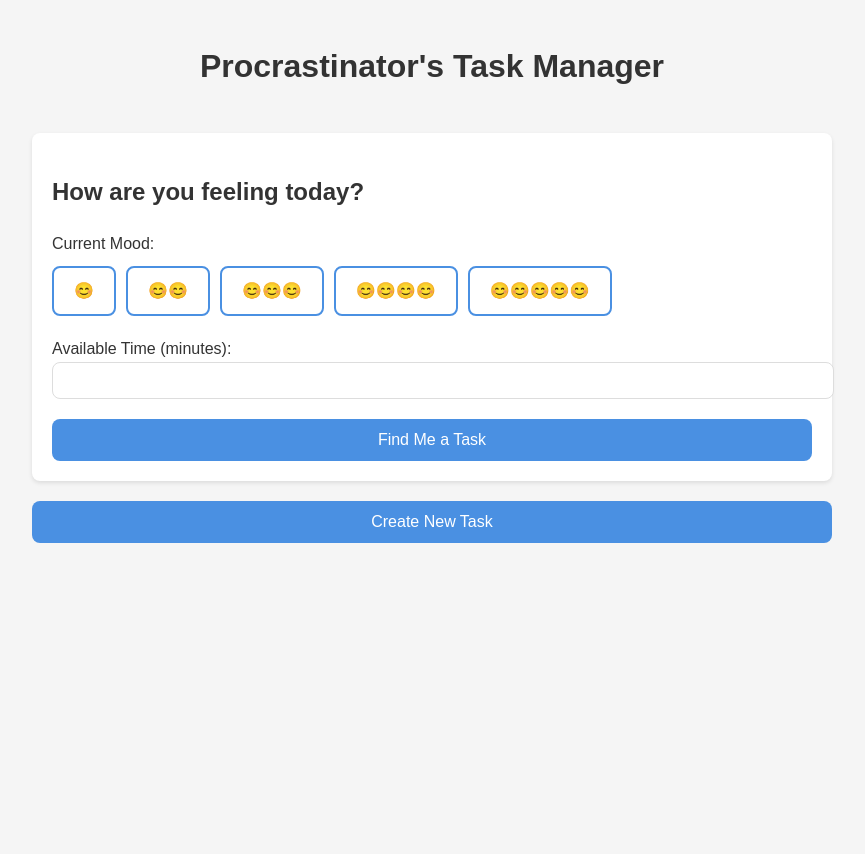
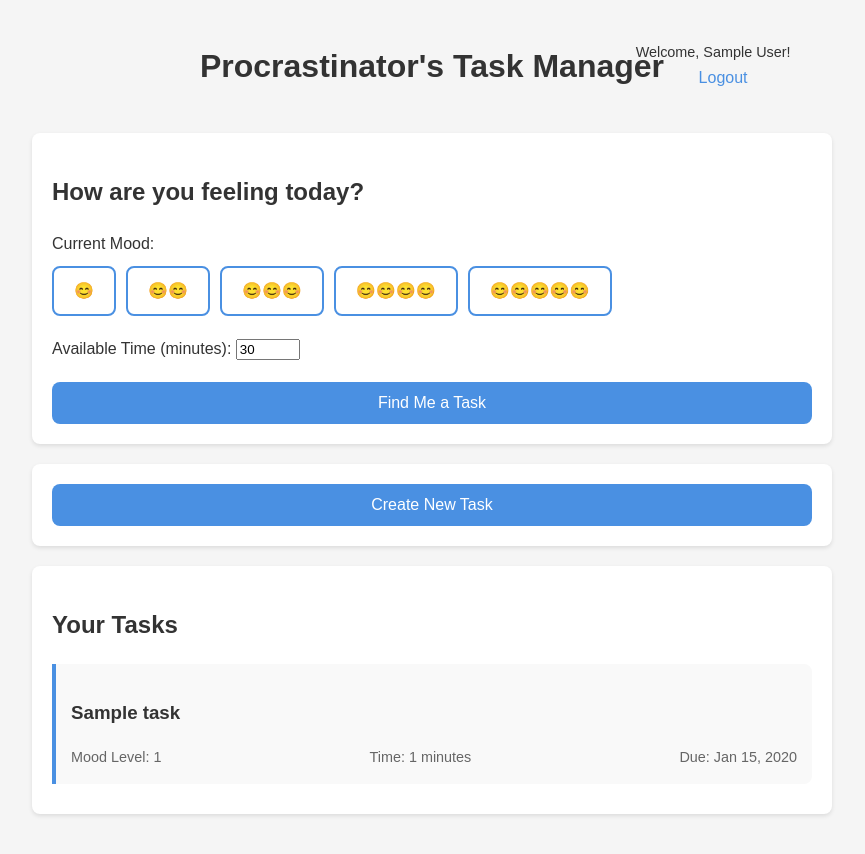
Before and after one commit to bvnderb/whatsnextai, a PHP site: page /procrastinator/ in a window 1280 px wide. Shown: the whole page, without its empty margins (208-1073 px from the left). Before the commit the page ends 543 px from the top, so only its background shows below. Run offline with PHP 8.4, Linux system fonts and the light colour scheme; the visitor is signed in with stand-in values (Sample User, id 1); tables that the repository leaves empty hold one stand-in row (values such as "Sample post").

Commit message:
semi working code

```diff
--- /dev/null
+++ b/config/config.php
@@ -0,0 +1,22 @@
+<?php
+// Error reporting
+error_reporting(E_ALL);
+ini_set('display_errors', 1);
+
+// Session configuration
+ini_set('session.cookie_httponly', 1);
+ini_set('session.use_only_cookies', 1);
+ini_set('session.cookie_secure', 1);
+
+// Time zone
+date_default_timezone_set('UTC');
+
+// Database configuration
+define('DB_HOST', 'localhost');
+define('DB_NAME', 'procrastinator_db');
+define('DB_USER', 'root');
+define('DB_PASS', '');
+
+// Application URLs
+define('BASE_URL', 'http://localhost/procrastinator/public');
+?>
--- a/config/database.php
+++ b/config/database.php
@@ -1,9 +1,11 @@
 <?php
+require_once 'config.php';
+
 class Database {
-    private $host = "localhost";
-    private $db_name = "procrastinator_db";
-    private $username = "root";
-    private $password = "";
+    private $host = DB_HOST;
+    private $db_name = DB_NAME;
+    private $username = DB_USER;
+    private $password = DB_PASS;
     private $conn;
 
     public function getConnection() {
@@ -11,13 +13,20 @@ class Database {
 
         try {
             $this->conn = new PDO(
-                "mysql:host=" . $this->host . ";dbname=" . $this->db_name,
+                "mysql:host=" . $this->host .
+                ";dbname=" . $this->db_name .
+                ";charset=utf8mb4",
                 $this->username,
-                $this->password
+                $this->password,
+                array(
+                    PDO::ATTR_ERRMODE => PDO::ERRMODE_EXCEPTION,
+                    PDO::ATTR_EMULATE_PREPARES => false,
+                    PDO::MYSQL_ATTR_INIT_COMMAND => "SET NAMES utf8mb4"
+                )
             );
-            $this->conn->setAttribute(PDO::ATTR_ERRMODE, PDO::ERRMODE_EXCEPTION);
         } catch(PDOException $e) {
-            echo "Connection Error: " . $e->getMessage();
+            error_log("Connection Error: " . $e->getMessage());
+            throw new Exception("Database connection error");
         }
 
         return $this->conn;
--- a/includes/auth.php
+++ b/includes/auth.php
@@ -8,6 +8,7 @@ class Auth {
     }
 
     public function register($firstName, $lastName, $email, $password) {
+        try {
             // Validate input
             if (empty($firstName) || empty($lastName) || empty($email) || empty($password)) {
                 return ["success" => false, "message" => "All fields are required"];
@@ -17,7 +18,6 @@ class Auth {
                 return ["success" => false, "message" => "Invalid email format"];
             }
 
-        try {
             // Check if email exists
             $stmt = $this->conn->prepare("SELECT id FROM users WHERE email = ?");
             $stmt->execute([$email]);
@@ -33,8 +33,8 @@ class Auth {
 
             // Insert user
             $stmt = $this->conn->prepare("
-                INSERT INTO users (first_name, last_name, email, password, verification_token)
-                VALUES (?, ?, ?, ?, ?)
+                INSERT INTO users (first_name, last_name, email, password, verification_token, email_verified)
+                VALUES (?, ?, ?, ?, ?, TRUE)
             ");
 
             $stmt->execute([
@@ -45,10 +45,7 @@ class Auth {
                 $verificationToken
             ]);
 
-            // Send verification email
-            $this->sendVerificationEmail($email, $verificationToken);
-
-            return ["success" => true, "message" => "Registration successful. Please check your email to verify your account."];
+            return ["success" => true, "message" => "Registration successful. Please login."];
         } catch (Exception $e) {
             return ["success" => false, "message" => "Registration failed: " . $e->getMessage()];
         }
@@ -57,7 +54,7 @@ class Auth {
     public function login($email, $password) {
         try {
             $stmt = $this->conn->prepare("
-                SELECT id, password, email_verified
+                SELECT id, password, email_verified, first_name
                 FROM users
                 WHERE email = ?
             ");
@@ -76,6 +73,7 @@ class Auth {
             if (password_verify($password, $user['password'])) {
                 session_start();
                 $_SESSION['user_id'] = $user['id'];
+                $_SESSION['first_name'] = $user['first_name'];
                 return ["success" => true, "message" => "Login successful"];
             }
 
@@ -85,14 +83,15 @@ class Auth {
         }
     }
 
-    private function sendVerificationEmail($email, $token) {
-        $to = $email;
-        $subject = "Verify your email address";
-        $message = "Please click the following link to verify your email: \n";
-        $message .= "http://yourdomain.com/verify.php?token=" . $token;
-        $headers = "From: noreply@yourdomain.com";
+    public function isLoggedIn() {
+        return isset($_SESSION['user_id']);
+    }
 
-        mail($to, $subject, $message, $headers);
+    public function logout() {
+        session_start();
+        session_destroy();
+        header("Location: login.php");
+        exit();
     }
 }
 ?>
--- a/includes/tasks.php
+++ b/includes/tasks.php
@@ -9,32 +9,32 @@ class TaskManager {
 
     public function createTask($userId, $data) {
         try {
+            // Convert checkbox 'on' value to boolean
+            $isRecurring = isset($data['is_recurring']) ? 1 : 0;
+
             $stmt = $this->conn->prepare("
                 INSERT INTO tasks
-                (user_id, title, description, mood_level, estimated_time, deadline, priority, category_id, is_recurring)
-                VALUES (?, ?, ?, ?, ?, ?, ?, ?, ?)
+                (user_id, title, description, mood_level, estimated_time, deadline, is_recurring)
+                VALUES (?, ?, ?, ?, ?, ?, ?)
             ");
 
             $stmt->execute([
                 $userId,
                 $data['title'],
-                $data['description'],
+                $data['description'] ?? null,
                 $data['mood_level'],
                 $data['estimated_time'],
-                $data['deadline'],
-                $data['priority'] ?? 1,
-                $data['category_id'] ?? null,
-                $data['is_recurring'] ?? false
+                $data['deadline'] ?? null,
+                $isRecurring
             ]);
 
             $taskId = $this->conn->lastInsertId();
 
-            // Handle recurring task settings if applicable
-            if ($data['is_recurring'] && isset($data['recurring'])) {
+            if ($isRecurring && isset($data['recurring'])) {
                 $this->createRecurringTask($taskId, $data['recurring']);
             }
 
-            return ["success" => true, "task_id" => $taskId];
+            return ["success" => true, "message" => "Task created successfully"];
         } catch (Exception $e) {
             return ["success" => false, "message" => "Failed to create task: " . $e->getMessage()];
         }
@@ -42,14 +42,16 @@ class TaskManager {
 
     public function selectTask($userId, $currentMood, $availableTime) {
         try {
-            // Start with strict mood level matching
+            // Get appropriate mood levels based on current mood
             $moodLevels = $this->getMoodLevels($currentMood);
 
-            $stmt = $this->conn->prepare("
+            $placeholders = str_repeat('?,', count($moodLevels) - 1) . '?';
+
+            $sql = "
                 SELECT * FROM tasks
                 WHERE user_id = ?
                 AND status = 'pending'
-                AND mood_level IN (" . implode(',', $moodLevels) . ")
+                AND mood_level IN ($placeholders)
                 AND estimated_time <= ?
                 ORDER BY
                     CASE
@@ -59,9 +61,13 @@ class TaskManager {
                     END ASC,
                     priority DESC
                 LIMIT 1
-            ");
+            ";
 
-            $stmt->execute([$userId, $availableTime]);
+            $params = array_merge([$userId], $moodLevels, [$availableTime]);
+
+            $stmt = $this->conn->prepare($sql);
+            $stmt->execute($params);
+
             $task = $stmt->fetch(PDO::FETCH_ASSOC);
 
             if (!$task) {
@@ -101,5 +107,25 @@ class TaskManager {
             $recurringData['interval_value']
         ]);
     }
+
+    public function getUserTasks($userId) {
+        try {
+            $stmt = $this->conn->prepare("
+                SELECT * FROM tasks
+                WHERE user_id = ? AND status = 'pending'
+                ORDER BY
+                    CASE
+                        WHEN deadline IS NOT NULL
+                        THEN DATEDIFF(deadline, CURRENT_DATE)
+                        ELSE 999999
+                    END ASC
+            ");
+
+            $stmt->execute([$userId]);
+            return $stmt->fetchAll(PDO::FETCH_ASSOC);
+        } catch (Exception $e) {
+            return [];
+        }
+    }
 }
 ?>
--- a/public/css/styles.css
+++ b/public/css/styles.css
@@ -23,9 +23,71 @@ body {
 header {
     text-align: center;
     margin-bottom: 40px;
+    position: relative;
 }
 
-.task-selector {
+.user-info {
+    position: absolute;
+    right: 0;
+    top: 50%;
+    transform: translateY(-50%);
+    font-size: 0.9em;
+}
+
+.logout-btn {
+    background: none;
+    border: none;
+    color: var(--primary-color);
+    cursor: pointer;
+    padding: 5px 10px;
+    margin-left: 10px;
+}
+
+.logout-btn:hover {
+    text-decoration: underline;
+}
+
+.auth-container {
+    max-width: 400px;
+    margin: 40px auto;
+    padding: 20px;
+    background: white;
+    border-radius: var(--border-radius);
+    box-shadow: 0 2px 4px rgba(0,0,0,0.1);
+}
+
+.auth-tabs {
+    display: flex;
+    margin-bottom: 20px;
+    border-bottom: 2px solid #eee;
+}
+
+.auth-tab {
+    flex: 1;
+    padding: 10px;
+    text-align: center;
+    cursor: pointer;
+    background: none;
+    border: none;
+    font-size: 16px;
+    color: #666;
+}
+
+.auth-tab.active {
+    color: var(--primary-color);
+    border-bottom: 2px solid var(--primary-color);
+    margin-bottom: -2px;
+}
+
+.auth-form {
+    display: none;
+}
+
+.auth-form.active {
+    display: block;
+}
+
+.task-selector, .selected-task, .create-task, .task-list {
     background: white;
     padding: 20px;
     border-radius: var(--border-radius);
@@ -64,11 +126,24 @@ header {
     margin-bottom: 20px;
 }
 
-.time-selector input {
+.form-group {
+    margin-bottom: 15px;
+}
+
+.form-group label {
+    display: block;
+    margin-bottom: 5px;
+    color: #666;
+}
+
+.form-group input,
+.form-group select,
+.form-group textarea {
     width: 100%;
-    padding: 10px;
+    padding: 8px;
     border: 1px solid #ddd;
-    border-radius: var(--border-radius);
+    border-radius: 4px;
+    box-sizing: border-box;
 }
 
 button {
@@ -87,19 +162,12 @@ button:hover {
     background-color: #357abd;
 }
 
-.selected-task {
-    background: white;
-    padding: 20px;
-    border-radius: var(--border-radius);
-    box-shadow: 0 2px 4px rgba(0,0,0,0.1);
-    margin-top: 20px;
-}
-
 .task-card {
     border-left: 4px solid var(--primary-color);
     padding: 15px;
     background: #f9f9f9;
     border-radius: 0 var(--border-radius) var(--border-radius) 0;
+    margin-bottom: 10px;
 }
 
 .task-details {
@@ -108,26 +176,18 @@ button:hover {
     margin-top: 10px;
     color: #666;
     font-size: 0.9em;
+    flex-wrap: wrap;
+    gap: 10px;
 }
 
 .message {
     text-align: center;
-    padding: 20px;
-    background: #fff3cd;
+    padding: 15px;
+    margin-bottom: 20px;
+    border-radius: var(--border-radius);
+    background-color: #fff3cd;
     border: 1px solid #ffeeba;
-    border-radius: var(--border-radius);
-    margin: 20px 0;
-}
-
-@media (max-width: 600px) {
-    .container {
-        padding: 10px;
-    }
-
-    .task-details {
-        flex-direction: column;
-        gap: 5px;
-    }
+    color: #856404;
 }
 
 .task-form-modal {
--- a/public/index.php
+++ b/public/index.php
@@ -13,6 +13,8 @@ if (!isset($_SESSION['user_id'])) {
 $database = new Database();
 $db = $database->getConnection();
 $taskManager = new TaskManager($db);
+$message = '';
+$selectedTask = null;
 
 // Handle form submissions
 if ($_SERVER['REQUEST_METHOD'] === 'POST') {
@@ -24,17 +26,29 @@ if ($_SERVER['REQUEST_METHOD'] === 'POST') {
                     $_POST['mood_level'],
                     $_POST['available_time']
                 );
-                $selectedTask = $result['success'] ? $result['task'] : null;
-                $message = $result['success'] ? null : $result['message'];
+                if ($result['success']) {
+                    $selectedTask = $result['task'];
+                } else {
+                    $message = $result['message'];
+                }
                 break;
 
             case 'create_task':
                 $result = $taskManager->createTask($_SESSION['user_id'], $_POST);
-                $message = $result['message'] ?? null;
+                $message = $result['message'];
+                break;
+
+            case 'logout':
+                session_destroy();
+                header("Location: login.php");
+                exit();
                 break;
         }
     }
 }
+
+// Get user's tasks
+$tasks = $taskManager->getUserTasks($_SESSION['user_id']);
 ?>
 
 <!DOCTYPE html>
@@ -49,8 +63,20 @@ if ($_SERVER['REQUEST_METHOD'] === 'POST') {
     <div class="container">
         <header>
             <h1>Procrastinator's Task Manager</h1>
+            <div class="user-info">
+                Welcome, <?= htmlspecialchars($_SESSION['first_name']) ?>!
+                <form method="POST" style="display: inline;">
+                    <input type="hidden" name="action" value="logout">
+                    <button type="submit" class="logout-btn">Logout</button>
+                </form>
+            </div>
         </header>
 
+        <?php if ($message): ?>
+            <div class="message"><?= htmlspecialchars($message) ?></div>
+        <?php endif; ?>
+
+        <div class="main-content">
             <!-- Task Selection Form -->
             <section class="task-selector">
                 <h2>How are you feeling today?</h2>
@@ -69,7 +95,8 @@ if ($_SERVER['REQUEST_METHOD'] === 'POST') {
 
                     <div class="time-selector">
                         <label for="available_time">Available Time (minutes):</label>
-                    <input type="number" name="available_time" id="available_time" min="5" max="480" required>
+                        <input type="number" name="available_time" id="available_time"
+                               min="5" max="480" value="30" required>
                     </div>
 
                     <button type="submit">Find Me a Task</button>
@@ -77,12 +104,12 @@ if ($_SERVER['REQUEST_METHOD'] === 'POST') {
             </section>
 
             <!-- Selected Task Display -->
-        <?php if (isset($selectedTask)): ?>
+            <?php if ($selectedTask): ?>
                 <section class="selected-task">
                     <h2>Your Task</h2>
                     <div class="task-card">
                         <h3><?= htmlspecialchars($selectedTask['title']) ?></h3>
-                    <p><?= htmlspecialchars($selectedTask['description']) ?></p>
+                        <p><?= htmlspecialchars($selectedTask['description'] ?? '') ?></p>
                         <div class="task-details">
                             <span>Estimated Time: <?= $selectedTask['estimated_time'] ?> minutes</span>
                             <?php if ($selectedTask['deadline']): ?>
@@ -91,14 +118,32 @@ if ($_SERVER['REQUEST_METHOD'] === 'POST') {
                         </div>
                     </div>
                 </section>
-        <?php elseif (isset($message)): ?>
-            <div class="message"><?= htmlspecialchars($message) ?></div>
             <?php endif; ?>
 
             <!-- Create New Task Button -->
             <section class="create-task">
                 <button onclick="showTaskForm()">Create New Task</button>
             </section>
+
+            <!-- Task List -->
+            <?php if (!empty($tasks)): ?>
+                <section class="task-list">
+                    <h2>Your Tasks</h2>
+                    <?php foreach ($tasks as $task): ?>
+                        <div class="task-card">
+                            <h3><?= htmlspecialchars($task['title']) ?></h3>
+                            <div class="task-details">
+                                <span>Mood Level: <?= $task['mood_level'] ?></span>
+                                <span>Time: <?= $task['estimated_time'] ?> minutes</span>
+                                <?php if ($task['deadline']): ?>
+                                    <span>Due: <?= date('M d, Y', strtotime($task['deadline'])) ?></span>
+                                <?php endif; ?>
+                            </div>
+                        </div>
+                    <?php endforeach; ?>
+                </section>
+            <?php endif; ?>
+        </div>
     </div>
 
     <script src="js/main.js"></script>
```
Also changed, not shown: other parts of public/css/styles.css (+15 -32 lines), public/js/main.js (+32 -23 lines), public/login.php (+1 -17 lines). Lines whose indentation alone changed are shown as unchanged.
